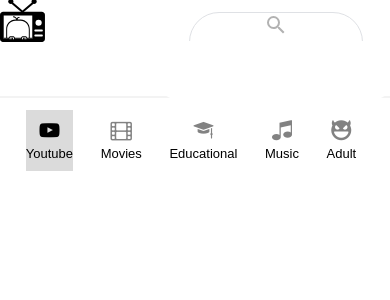
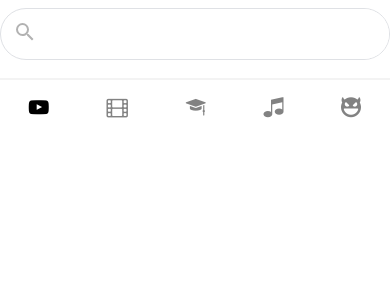
Before and after one commit to naderjlyr/yt-downloader-front, a React (Create React App) app: page /search in a window 390 px wide. Shown: the top 300 px of the page. Built offline with nearby package versions, Linux system fonts and the light colour scheme; a web font is replaced by a local one.

Commit message:
Responsive ok!

```diff
--- a/src/assets/css/all_videos.scss
+++ b/src/assets/css/all_videos.scss
@@ -38,17 +38,14 @@ div#root{
       display: flex;
       flex-direction: column;
       align-items: center;
-      padding: 20px 0 20px 0;
+      padding: 20px 5px 20px 5px;
       cursor: pointer;
     &:hover{
-      background: #f3f3f3;
       color: #000000;
-      border-left:2px solid #ccc;
       animation: jello-horizontal 0.5s linear;
 
     }
       &:first-child{
-        background: #dbdbdb;
         div.icon-youtube{
           color: #000000;
         }
@@ -56,12 +53,13 @@ div#root{
 }
     div[class^="icon-"] {
     font-size:20px;
-      //pointer-events: none;
+      pointer-events: none;
       color:#828282;
       padding-bottom:6px;
       transition: all 700ms;
     }
     div.label{
+      pointer-events: none;
       font-family:Arial;
       font-size:13px;
     }
@@ -118,13 +116,15 @@ div#root{
 .search-container-loaded {
   display: flex;
   width: 100%;
-  margin-top: 3%;
+  height:70px;
+  margin-top: 2%;
   flex-direction: row;
   flex-wrap: wrap;
   justify-content: flex-start;
   border-bottom: 2px solid #f3f3f3;
-  padding-bottom:20px;
+  //padding-bottom:20px;
   .search-box-container{
+    max-height:50px;
   }
 }
 
@@ -133,26 +133,27 @@ div#root{
 }
 
 .screen-logo-loaded {
-  display: block;
-  width: 13%;
-  height:64px;
+  display: flex;
   flex-grow: 0;
-  flex-shrink: 1;
-  flex-basis: auto;
-  align-self: auto;
-  order: 0;
+  flex-basis: 100px;
+  //width: 163px;
+  //height: 64px;
+  //flex-grow: 0;
+  //flex-shrink: 1;
+  //flex-basis: auto;
+  //align-self: auto;
+  //order: 0;
 
   .logo-svg {
     width: 100%;
+    //margin: 0 auto;
+    //display: block;
   }
 
   .logo-container {
-    width: 100%;
-    height: 27%;
-    margin: 0 auto;
     display: flex;
-    align-items: center;
-    justify-content: center;
+    //align-items: center;
+    //height: 100%;
   }
 }
 
@@ -172,9 +173,9 @@ div#root{
 
 .list-videos {
   display: flex;
-  padding-left: 12px;
-  padding-top: 12px;
-  padding-right: 12px;
+  //padding-left: 12px;
+  //padding-top: 12px;
+  //padding-right: 12px;
 }
 
 .right-arrow {
@@ -230,18 +231,12 @@ div#root{
 
 .search-query-parent-loaded {
   display: flex;
-  background: #fff;
-  width: 80%;
-  height:64px;
-  box-shadow: none;
-  flex-grow: 0;
-  flex-shrink: 1;
-  flex-basis: auto;
-  align-self: center;
-  order: 0;
+  flex-grow: 2;
+  align-self: flex-start;
 
   .search-box-container {
     width: 55%;
+    max-height:50px;
   }
 }
 
@@ -281,6 +276,7 @@ div#root{
   .icon-education,
   .icon-music,
   .icon-adult {
+    padding:0 10px 0 10px;
     display: none;
   }
 
@@ -310,6 +306,7 @@ div#root{
 .search-box-container {
   position: relative;
   width: 100%;
+  height: 50px;
   border: 1px solid #dfe1e5;
   border-radius: 30px;
   display: flex;
@@ -318,6 +315,7 @@ div#root{
   justify-content: center;
   align-items: flex-start;
   align-content: flex-start;
+  align-self: center;
 
   &:hover {
     box-shadow: 0 -2px 5px rgba(0, 0, 0, 0.2);
@@ -329,7 +327,7 @@ div#root{
   }
 
   .search-query {
-    height: 60px;
+    height: 100%;
     font-size: 20px;
     border: none;
     display: block;
@@ -340,6 +338,7 @@ div#root{
     order: 0;
     border-radius:30px;
     z-index: 3;
+    height: 100%;
 
     &:focus {
       border: none;
@@ -365,7 +364,7 @@ div#root{
     order: 0;
     width: 100%;
     z-index: 2;
-    box-shadow: 0px 7px 8px rgba(0, 0, 0, 0.2);
+    box-shadow: 0 7px 8px rgba(0, 0, 0, 0.2);
 
     .suggestion-option {
       cursor: pointer;
@@ -375,6 +374,9 @@ div#root{
       border-radius: 2px;
       transition-duration: .3s;
       min-height: 20px;
+      &:first-child{
+        border-top:1px solid #ccc;
+      }
 
       .suggestion-text {
         align-self: center;
@@ -614,8 +616,14 @@ div#root{
 
 /* Responsive Design */
 /* Extra small devices (phones, 600px and down) */
+@media only screen and (max-width: 600px){
+  .screen-logo-loaded{
+    display: none;
+  }
+}
 @media only screen and (max-width: 600px) {
   .search-container{
+
     width:100%;
     padding-top:30%;
     .screen-logo{
@@ -623,6 +631,14 @@ div#root{
     }
     .filtering-type{
       font-size: 8px;
+    }
+  }
+  .search-container-loaded{
+    .search-box-container{
+      width:100%;
+      //.search-query{
+      //  height:25vh;
+      //}
     }
   }
   .list-videos {
@@ -634,12 +650,16 @@ div#root{
       display: flex;
       flex-direction: row;
       justify-content: space-around;
-      padding-right: 8px;
+      padding-right: 0;
       z-index: 22;
       left: 0;
       bottom: 0;
       background: #fff;
-      height: 100%;
+      height:60px;
+      align-items: center;
+      div.label{
+        display: none;
+      }
       div[class^="ct-"]{
         padding: 10px 0 10px 0;
       }
@@ -659,4 +679,8 @@ div#root{
 }
 
 /* Extra large devices (large laptops and desktops, 1200px and up) */
-@media only screen and (min-width: 1200px) {}
+@media only screen and (min-width: 1200px) {
+  //.search-box-container{
+  //  width:57%;
+  //}
+}
--- a/src/pages/results.js
+++ b/src/pages/results.js
@@ -68,7 +68,7 @@ class Results extends React.Component {
                 <div className="search-container-loaded">
                     <div className="screen-logo-loaded">
                         <div className="logo-container">
-                            <LogoSVG viewBox={windowWidth > 700 ? "-20 -20 100 70" : "0 0 50.51502 42.928498"}
+                            <LogoSVG viewBox={windowWidth > 700 ? "-20 0 100 70" : "-20 0 100 70"}
                                      className="logo-text hide"/>
                         </div>
                     </div>
--- a/src/pages/searches.js
+++ b/src/pages/searches.js
@@ -64,7 +64,7 @@ class Searches extends React.Component {
                     </div>
                     <div className="search-query-parent">
                         <div className="search-box-container" style={
-                            isSuggestionLoaded ?
+                            isSuggestionLoaded && searchValue.length > 1?
                                 {
                                     borderBottomRightRadius: 0,
                                     borderBottomLeftRadius: 0,
@@ -87,7 +87,6 @@ class Searches extends React.Component {
                                                isSuggestionLoaded: false,
                                            })
                                        }, 200)}/>
-
                             <div className={searchValue.length > 0 ? "right-arrow" : "non-display"}
                                  onClick={this.handleSearch}>
                                 <div className="arrow">
```
Also changed, not shown: 1 other file (tests, documents, lock files or other folders).
